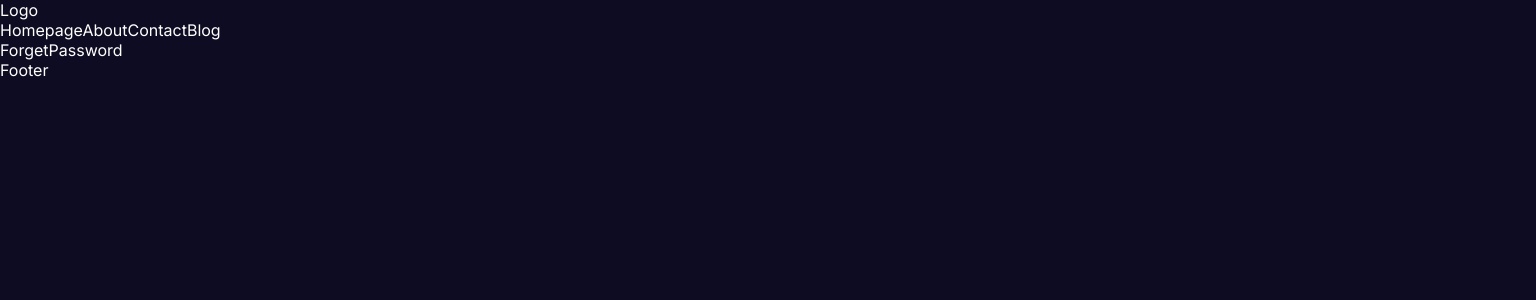
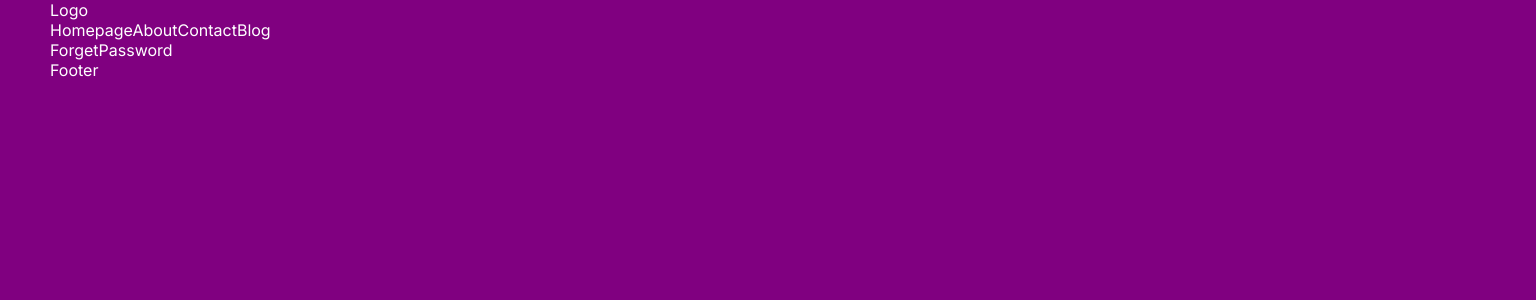
Before and after one commit to MiladJoodi/Agency_Blog_Fullstack, a Next.js app: page /forgot-password in a window 1280 px wide. Shown: the top 300 px of the page, 1536 px wide, since content can reach past the window. Built offline with nearby package versions, Linux system fonts and the light colour scheme.

Commit message:
container update

```diff
--- a/src/app/globals.css
+++ b/src/app/globals.css
@@ -18,3 +18,11 @@ a{
   text-decoration: none;
   color: inherit;
 }
+.container{
+  background-color: purple;
+  width: 1536px;
+  margin: auto;
+  padding-left: 50px;
+  padding-right: 50px;
+  min-height: 100vh;
+}
--- a/src/app/layout.js
+++ b/src/app/layout.js
@@ -14,10 +14,12 @@ export default function RootLayout({ children }) {
   return (
     <html lang="en">
       <body className={inter.className}>
-        <Navbar />
-        {children}
-        <Footer />
-        </body>
+        <div className="container">
+          <Navbar />
+          {children}
+          <Footer />
+        </div>
+      </body>
     </html>
   );
 }
```
